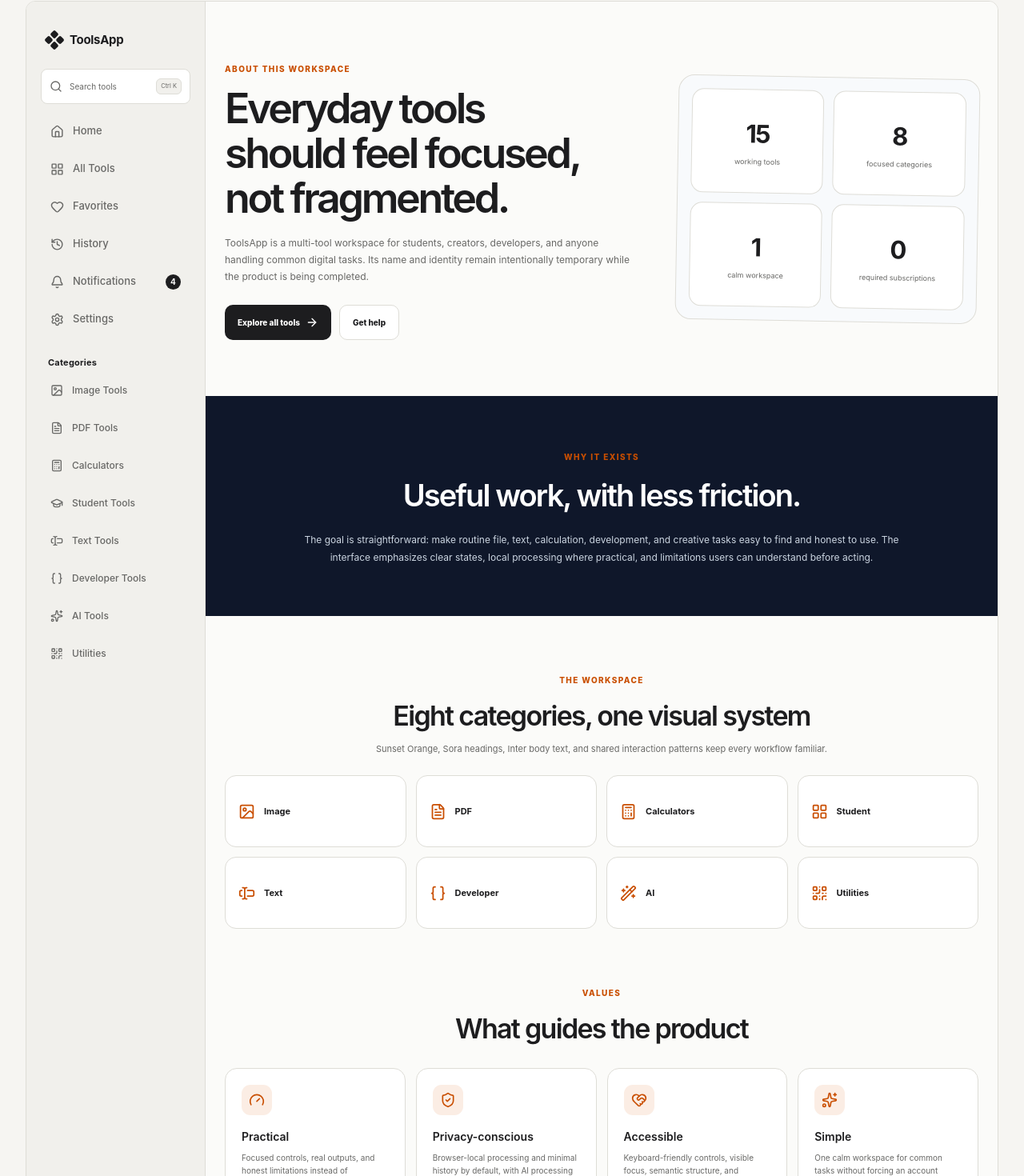
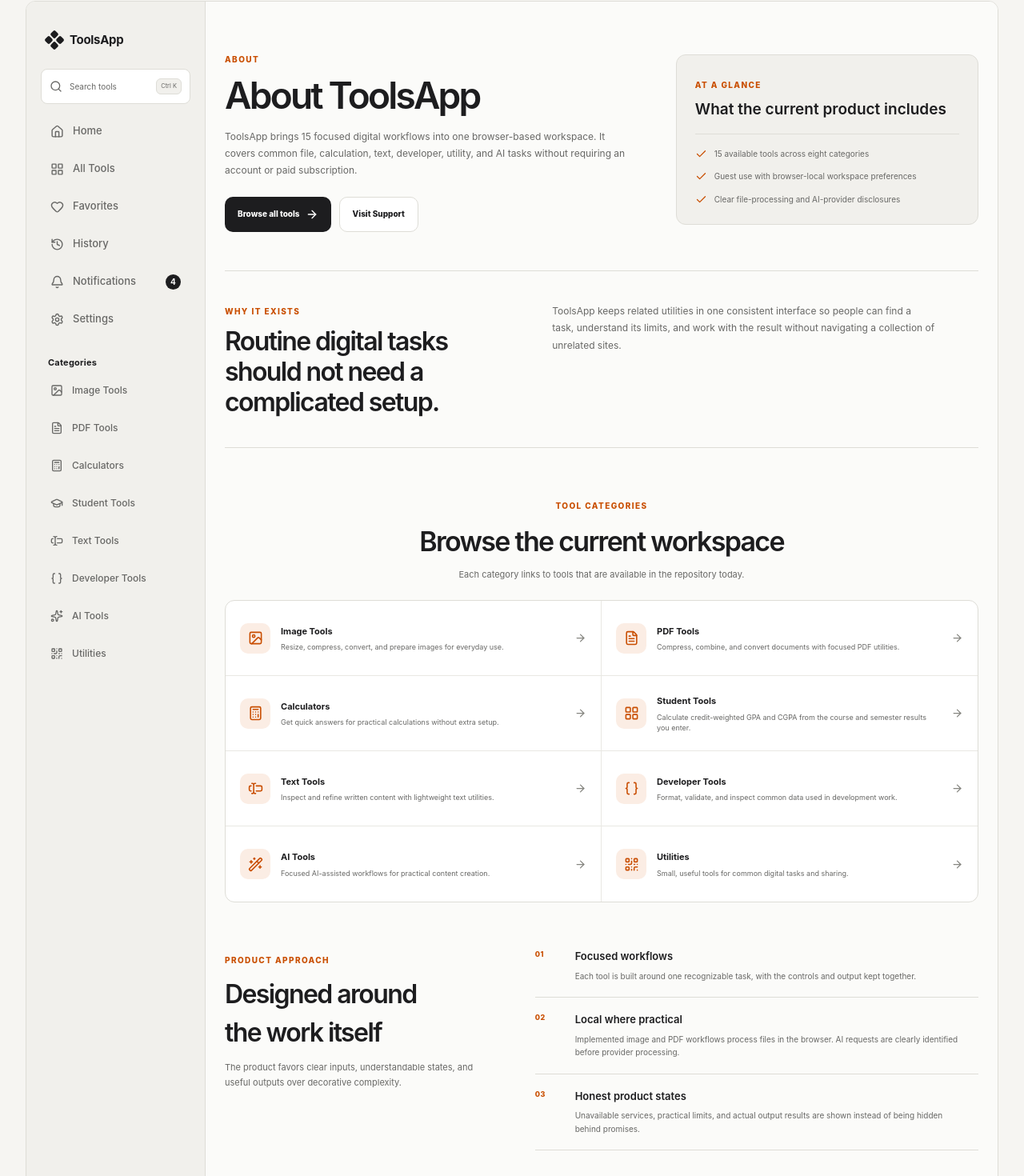
Before and after one commit to fahadkhalid22/ToolsApp, a Next.js app: page /about in a window 1280 px wide. Shown: the part 31-1501 px from the top of the page at 80% size. Built offline with nearby package versions, Linux system fonts and the light colour scheme; no server answers.

Commit message:
refine about experience

```diff
--- a/src/app/about/page.tsx
+++ b/src/app/about/page.tsx
@@ -1,5 +1,5 @@
 import type { Metadata } from "next";
 import { AboutExperience } from "@/components/business/AboutExperience";
 import { AppShell } from "@/components/layout/AppShell";
-export const metadata: Metadata = { title: "About — ToolsApp", description: "Why ToolsApp brings 15 practical digital workflows into one focused, privacy-conscious workspace." };
+export const metadata: Metadata = { title: "About — ToolsApp", description: "Learn how ToolsApp organizes 15 practical digital workflows across eight focused categories." };
 export default function AboutPage() { return <AppShell showRecentPanel={false}><AboutExperience /></AppShell>; }
--- a/src/components/business/AboutExperience.tsx
+++ b/src/components/business/AboutExperience.tsx
@@ -1,30 +1,29 @@
 import Link from "next/link";
-import { ArrowRight, Braces, Calculator, FileText, Gauge, HeartHandshake, Image, LayoutGrid, QrCode, ShieldCheck, Sparkles, TextCursorInput, WandSparkles } from "lucide-react";
+import { ArrowRight, Braces, Calculator, Check, FileText, Image, LayoutGrid, QrCode, TextCursorInput, WandSparkles } from "lucide-react";
 
 import { DiscoveryFooter } from "@/components/discovery/DiscoveryFooter";
+import { toolCategories } from "@/data/categories";
 
 import styles from "./BusinessPages.module.css";
 
-const values = [
-  { title: "Practical", text: "Focused controls, real outputs, and honest limitations instead of decorative workflows.", icon: Gauge },
-  { title: "Privacy-conscious", text: "Browser-local processing and minimal history by default, with AI processing clearly disclosed.", icon: ShieldCheck },
-  { title: "Accessible", text: "Keyboard-friendly controls, visible focus, semantic structure, and responsive layouts.", icon: HeartHandshake },
-  { title: "Simple", text: "One calm workspace for common tasks without forcing an account or subscription.", icon: Sparkles },
-] as const;
+const categoryIcons = [Image, FileText, Calculator, LayoutGrid, TextCursorInput, Braces, WandSparkles, QrCode] as const;
 
-const categories = [
-  { label: "Image", icon: Image }, { label: "PDF", icon: FileText }, { label: "Calculators", icon: Calculator }, { label: "Student", icon: LayoutGrid },
-  { label: "Text", icon: TextCursorInput }, { label: "Developer", icon: Braces }, { label: "AI", icon: WandSparkles }, { label: "Utilities", icon: QrCode },
+const productPrinciples = [
+  { title: "Focused workflows", text: "Each tool is built around one recognizable task, with the controls and output kept together." },
+  { title: "Local where practical", text: "Implemented image and PDF workflows process files in the browser. AI requests are clearly identified before provider processing." },
+  { title: "Honest product states", text: "Unavailable services, practical limits, and actual output results are shown instead of being hidden behind promises." },
 ] as const;
 
 export function AboutExperience() {
   return (
     <main className={styles.page} id="main-content">
-      <section className={styles.aboutHero}><div><span className={styles.eyebrow}>ABOUT THIS WORKSPACE</span><h1 className="font-heading">Everyday tools should feel focused, not fragmented.</h1><p>ToolsApp is a multi-tool workspace for students, creators, developers, and anyone handling common digital tasks. Its name and identity remain intentionally temporary while the product is being completed.</p><div><Link className={styles.aboutPrimary} href="/tools">Explore all tools <ArrowRight aria-hidden="true" size={16} /></Link><Link className={styles.aboutSecondary} href="/support">Get help</Link></div></div><div aria-label="Current product facts" className={styles.factBoard}><article><strong>15</strong><span>working tools</span></article><article><strong>8</strong><span>focused categories</span></article><article><strong>1</strong><span>calm workspace</span></article><article><strong>0</strong><span>required subscriptions</span></article></div></section>
-      <section className={styles.missionSection}><span className={styles.eyebrow}>WHY IT EXISTS</span><h2 className="font-heading">Useful work, with less friction.</h2><p>The goal is straightforward: make routine file, text, calculation, development, and creative tasks easy to find and honest to use. The interface emphasizes clear states, local processing where practical, and limitations users can understand before acting.</p></section>
-      <section aria-labelledby="category-heading" className={styles.aboutSection}><div className={styles.sectionHeading}><span className={styles.eyebrow}>THE WORKSPACE</span><h2 className="font-heading" id="category-heading">Eight categories, one visual system</h2><p>Sunset Orange, Sora headings, Inter body text, and shared interaction patterns keep every workflow familiar.</p></div><div className={styles.categoryBoard}>{categories.map(({ label, icon: Icon }) => <article key={label}><Icon aria-hidden="true" size={21} /><strong>{label}</strong></article>)}</div></section>
-      <section aria-labelledby="values-heading" className={styles.valuesSection}><div className={styles.sectionHeading}><span className={styles.eyebrow}>VALUES</span><h2 className="font-heading" id="values-heading">What guides the product</h2></div><div>{values.map(({ title, text, icon: Icon }) => <article key={title}><span><Icon aria-hidden="true" size={20} /></span><h3 className="font-heading">{title}</h3><p>{text}</p></article>)}</div></section>
-      <section className={styles.aboutCta}><div><span className={styles.eyebrow}>READY WHEN YOU ARE</span><h2 className="font-heading">Choose a tool and get the task moving.</h2></div><Link href="/tools">Explore ToolsApp <ArrowRight aria-hidden="true" size={16} /></Link></section>
+      <section className={styles.aboutHero}>
+        <div><span className={styles.eyebrow}>ABOUT</span><h1 className="font-heading">About ToolsApp</h1><p>ToolsApp brings 15 focused digital workflows into one browser-based workspace. It covers common file, calculation, text, developer, utility, and AI tasks without requiring an account or paid subscription.</p><div><Link className={styles.aboutPrimary} href="/tools">Browse all tools <ArrowRight aria-hidden="true" size={16} /></Link><Link className={styles.aboutSecondary} href="/support">Visit Support</Link></div></div>
+        <aside aria-label="ToolsApp at a glance" className={styles.aboutSummary}><span className={styles.eyebrow}>AT A GLANCE</span><h2 className="font-heading">What the current product includes</h2><ul><li><Check aria-hidden="true" size={15} />15 available tools across eight categories</li><li><Check aria-hidden="true" size={15} />Guest use with browser-local workspace preferences</li><li><Check aria-hidden="true" size={15} />Clear file-processing and AI-provider disclosures</li></ul></aside>
+      </section>
+      <section className={styles.missionSection}><div><span className={styles.eyebrow}>WHY IT EXISTS</span><h2 className="font-heading">Routine digital tasks should not need a complicated setup.</h2></div><p>ToolsApp keeps related utilities in one consistent interface so people can find a task, understand its limits, and work with the result without navigating a collection of unrelated sites.</p></section>
+      <section aria-labelledby="category-heading" className={styles.aboutSection}><div className={styles.sectionHeading}><span className={styles.eyebrow}>TOOL CATEGORIES</span><h2 className="font-heading" id="category-heading">Browse the current workspace</h2><p>Each category links to tools that are available in the repository today.</p></div><div className={styles.categoryBoard}>{toolCategories.map((category, index) => { const Icon = categoryIcons[index]; return <Link href={`/tools/category/${category.slug}`} key={category.id}><span><Icon aria-hidden="true" size={19} /></span><span><strong>{category.label}</strong><small>{category.description}</small></span><ArrowRight aria-hidden="true" size={15} /></Link>; })}</div></section>
+      <section aria-labelledby="principles-heading" className={styles.valuesSection}><div><span className={styles.eyebrow}>PRODUCT APPROACH</span><h2 className="font-heading" id="principles-heading">Designed around the work itself</h2><p>The product favors clear inputs, understandable states, and useful outputs over decorative complexity.</p></div><div>{productPrinciples.map(({ title, text }, index) => <article key={title}><span>{String(index + 1).padStart(2, "0")}</span><div><h3 className="font-heading">{title}</h3><p>{text}</p></div></article>)}</div></section>
       <DiscoveryFooter />
     </main>
   );
--- a/src/components/business/BusinessPages.module.css
+++ b/src/components/business/BusinessPages.module.css
@@ -160,32 +160,40 @@
 .legalLinks { display: flex; width: min(990px, calc(100% - 48px)); flex-wrap: wrap; gap: 8px; margin: 0 auto 58px; }
 .legalLinks a { display: inline-flex; min-height: 44px; align-items: center; padding: 0 13px; border: 1px solid var(--border); border-radius: 9px; background: white; color: var(--text-secondary); font-size: 9px; font-weight: 750; }
 .legalLinks a[aria-current="page"] { border-color: #fed7aa; background: #fff7ed; color: var(--primary-hover); }
-.aboutHero { display: grid; width: min(1050px, calc(100% - 48px)); grid-template-columns: minmax(0, 1.15fr) minmax(330px, .85fr); gap: 55px; align-items: center; margin: 0 auto; padding: 70px 0; }
-.aboutHero h1 { max-width: 670px; margin: 12px 0 0; font-size: clamp(36px, 4.8vw, 52px); letter-spacing: -.065em; line-height: 1.08; }
-.aboutHero p { max-width: 650px; margin: 17px 0 0; color: var(--text-secondary); font-size: 12px; line-height: 1.75; }
-.aboutHero > div:first-child > div { display: flex; flex-wrap: wrap; gap: 10px; margin-top: 25px; }
+.aboutHero { display: grid; width: min(1000px, calc(100% - 48px)); grid-template-columns: minmax(0, 1.15fr) minmax(310px, .85fr); gap: 52px; align-items: center; margin: 0 auto; padding: 58px 0 48px; }
+.aboutHero h1 { max-width: 670px; margin: 11px 0 0; font-size: clamp(36px, 4.4vw, 46px); letter-spacing: -.06em; line-height: 1.08; }
+.aboutHero p { max-width: 610px; margin: 15px 0 0; color: var(--text-secondary); font-size: 12px; line-height: 1.75; }
+.aboutHero > div:first-child > div { display: flex; flex-wrap: wrap; gap: 10px; margin-top: 23px; }
 .aboutPrimary, .aboutSecondary { display: inline-flex; min-height: 44px; align-items: center; justify-content: center; gap: 7px; padding: 0 16px; border-radius: 10px; font-size: 10px; font-weight: 800; }
 .aboutPrimary { background: var(--text); color: white; }
 .aboutSecondary { border: 1px solid var(--border); background: white; }
-.factBoard { display: grid; grid-template-columns: repeat(2, minmax(0, 1fr)); gap: 12px; padding: 16px; border: 1px solid var(--border); border-radius: 20px; background: #f8fafc; transform: rotate(1deg); }
-.factBoard article { display: grid; min-height: 130px; place-content: center; border: 1px solid var(--border); border-radius: 15px; background: white; text-align: center; }
-.factBoard strong { font-family: var(--font-sora), sans-serif; font-size: 31px; letter-spacing: -.05em; }
-.factBoard span { margin-top: 5px; color: var(--text-secondary); font-size: 9px; }
-.missionSection { padding: 62px max(24px, calc((100% - 760px) / 2)); background: #0f172a; color: white; text-align: center; }
-.missionSection h2 { margin: 10px 0 0; font-size: clamp(27px, 4vw, 38px); letter-spacing: -.05em; }
-.missionSection p { margin: 16px 0 0; color: #cbd5e1; font-size: 12px; line-height: 1.8; }
-.aboutSection, .valuesSection { width: min(1050px, calc(100% - 48px)); margin: 66px auto; }
-.categoryBoard { display: grid; grid-template-columns: repeat(4, minmax(0, 1fr)); gap: 12px; margin-top: 25px; }
-.categoryBoard article { display: flex; min-height: 90px; align-items: center; gap: 11px; padding: 16px; border: 1px solid var(--border); border-radius: 14px; background: white; box-shadow: var(--shadow-card); }
-.categoryBoard svg { color: var(--primary-hover); }
+.aboutSummary { padding: 23px; border: 1px solid var(--border); border-radius: var(--radius-panel); background: var(--surface-subtle); }
+.aboutSummary h2 { margin: 8px 0 0; font-size: 19px; line-height: 1.35; }
+.aboutSummary ul { display: grid; gap: 13px; padding: 17px 0 0; margin: 17px 0 0; border-top: 1px solid var(--border); list-style: none; }
+.aboutSummary li { display: flex; align-items: flex-start; gap: 9px; color: var(--text-secondary); font-size: 10px; line-height: 1.55; }
+.aboutSummary li svg { flex: none; color: var(--primary-hover); }
+.missionSection { display: grid; width: min(1000px, calc(100% - 48px)); grid-template-columns: minmax(240px, .8fr) minmax(0, 1.2fr); gap: 54px; align-items: start; margin: 0 auto; padding: 36px 0; border-block: 1px solid var(--border); }
+.missionSection h2 { max-width: 430px; margin: 9px 0 0; font-size: clamp(25px, 3.4vw, 32px); letter-spacing: -.05em; line-height: 1.2; }
+.missionSection > p { margin: 3px 0 0; color: var(--text-secondary); font-size: 12px; line-height: 1.8; }
+.aboutSection, .valuesSection { width: min(1000px, calc(100% - 48px)); margin: 58px auto; }
+.categoryBoard { display: grid; grid-template-columns: repeat(2, minmax(0, 1fr)); margin-top: 24px; border: 1px solid var(--border); border-radius: var(--radius-panel); background: white; overflow: hidden; }
+.categoryBoard > a { display: grid; min-height: 94px; grid-template-columns: 38px minmax(0, 1fr) auto; align-items: center; gap: 13px; padding: 16px 18px; border-bottom: 1px solid var(--border-subtle); }
+.categoryBoard > a:nth-child(odd) { border-right: 1px solid var(--border-subtle); }
+.categoryBoard > a:nth-last-child(-n + 2) { border-bottom: 0; }
+.categoryBoard > a:hover { background: #fffaf6; }
+.categoryBoard > a > span:first-child { display: grid; width: 38px; height: 38px; place-items: center; border-radius: 10px; background: var(--soft-orange); color: var(--primary-hover); }
+.categoryBoard > a > span:nth-child(2) { display: grid; gap: 5px; }
 .categoryBoard strong { font-size: 11px; }
-.valuesSection > div:last-child { display: grid; grid-template-columns: repeat(4, minmax(0, 1fr)); gap: 13px; margin-top: 24px; }
-.valuesSection article { padding: 20px; border: 1px solid var(--border); border-radius: 15px; background: white; }
-.valuesSection article > span { display: grid; width: 38px; height: 38px; place-items: center; border-radius: 11px; background: var(--soft-orange); color: var(--primary-hover); }
-.valuesSection h3 { margin: 16px 0 0; font-size: 14px; }
-.valuesSection article p { margin: 8px 0 0; color: var(--text-secondary); font-size: 10px; line-height: 1.6; }
-.aboutCta { display: flex; width: min(1050px, calc(100% - 48px)); align-items: center; justify-content: space-between; gap: 25px; margin: 0 auto 65px; padding: 30px; border: 1px solid #fed7aa; border-radius: 18px; background: linear-gradient(135deg, #fff7ed, #fff); }
-.aboutCta h2 { margin: 8px 0 0; font-size: clamp(20px, 3vw, 28px); }
-.aboutCta a { display: inline-flex; min-height: 44px; flex: none; align-items: center; gap: 7px; padding: 0 15px; border-radius: 10px; background: var(--gradient-primary); color: white; font-size: 10px; font-weight: 800; }
-@media (max-width: 850px) { .legalLayout { grid-template-columns: minmax(0, 1fr); gap: 16px; } .legalLayout > aside { position: static; } .legalLayout aside nav { grid-template-columns: repeat(2, minmax(0, 1fr)); } .aboutHero { grid-template-columns: minmax(0, 1fr); } .factBoard { transform: none; } .valuesSection > div:last-child { grid-template-columns: repeat(2, minmax(0, 1fr)); } }
-@media (max-width: 620px) { .legalHero { padding: 40px 17px 29px; } .legalLayout, .legalLinks, .aboutHero, .aboutSection, .valuesSection, .aboutCta { width: calc(100% - 30px); } .legalLayout aside nav { grid-template-columns: minmax(0, 1fr); } .legalArticle { padding: 21px; } .aboutHero { gap: 35px; padding-block: 47px; } .aboutHero h1 { font-size: 35px; } .categoryBoard, .valuesSection > div:last-child { grid-template-columns: repeat(2, minmax(0, 1fr)); } .aboutCta { align-items: stretch; flex-direction: column; } .aboutCta a { justify-content: center; } }
+.categoryBoard small { color: var(--text-secondary); font-size: 9px; line-height: 1.45; }
+.categoryBoard > a > svg { color: var(--text-muted); }
+.valuesSection { display: grid; grid-template-columns: minmax(240px, .75fr) minmax(0, 1.25fr); gap: 55px; align-items: start; }
+.valuesSection > div:first-child h2 { margin: 9px 0 0; font-size: clamp(25px, 3.4vw, 32px); letter-spacing: -.05em; }
+.valuesSection > div:first-child p { margin: 10px 0 0; color: var(--text-secondary); font-size: 11px; line-height: 1.7; }
+.valuesSection > div:last-child { display: grid; }
+.valuesSection article { display: grid; grid-template-columns: 36px minmax(0, 1fr); gap: 14px; padding: 18px 0; border-bottom: 1px solid var(--border); }
+.valuesSection article:first-child { padding-top: 0; }
+.valuesSection article > span { color: var(--primary-hover); font-size: 9px; font-weight: 800; letter-spacing: .08em; }
+.valuesSection h3 { margin: 0; font-size: 13px; }
+.valuesSection article p { margin: 6px 0 0; color: var(--text-secondary); font-size: 10px; line-height: 1.65; }
+@media (max-width: 850px) { .legalLayout { grid-template-columns: minmax(0, 1fr); gap: 16px; } .legalLayout > aside { position: static; } .legalLayout aside nav { grid-template-columns: repeat(2, minmax(0, 1fr)); } .aboutHero, .missionSection, .valuesSection { grid-template-columns: minmax(0, 1fr); } .aboutHero, .missionSection, .valuesSection { gap: 28px; } }
+@media (max-width: 620px) { .legalHero { padding: 40px 17px 29px; } .legalLayout, .legalLinks, .aboutHero, .missionSection, .aboutSection, .valuesSection { width: calc(100% - 30px); } .legalLayout aside nav { grid-template-columns: minmax(0, 1fr); } .legalArticle { padding: 21px; } .aboutHero { padding-block: 42px 36px; } .aboutHero h1 { font-size: 34px; } .missionSection { padding-block: 30px; } .categoryBoard { grid-template-columns: minmax(0, 1fr); } .categoryBoard > a:nth-child(odd) { border-right: 0; } .categoryBoard > a:nth-last-child(2) { border-bottom: 1px solid var(--border-subtle); } }
```
